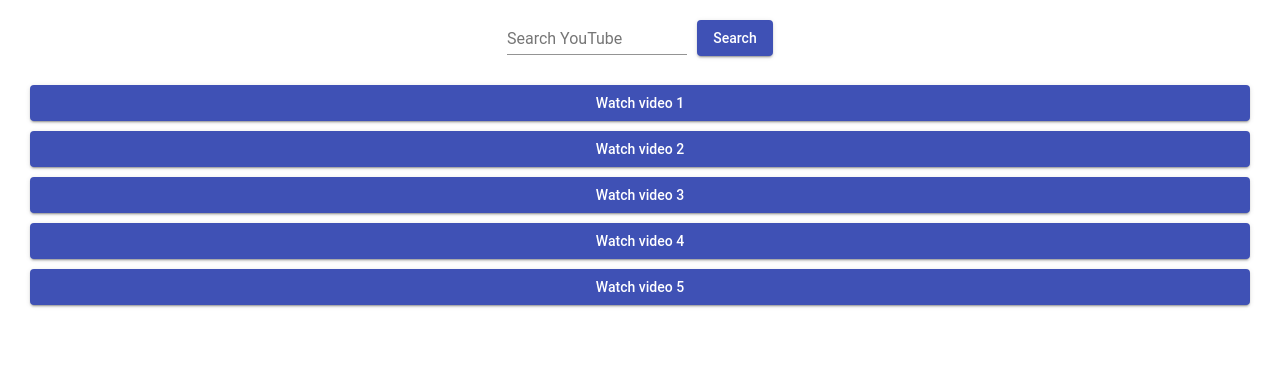
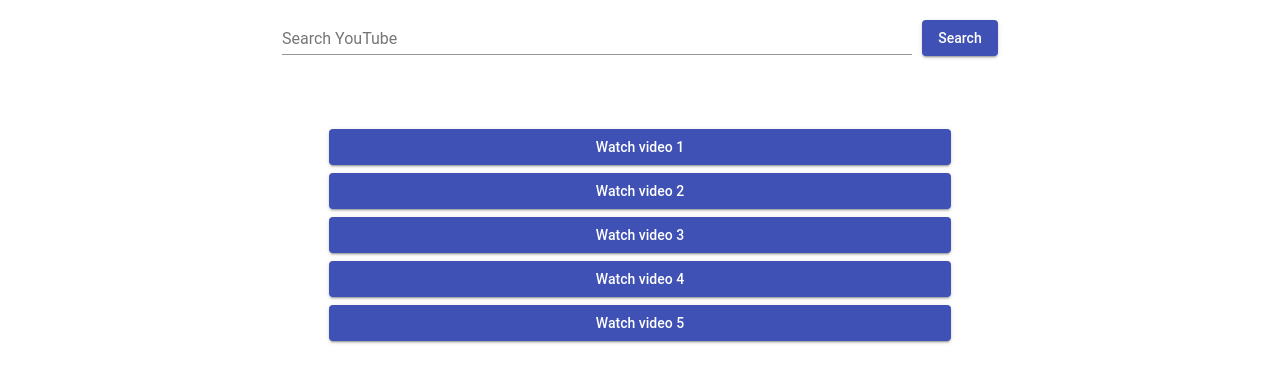
Before and after one commit to heatherwenzel/angular-youtube-app, an Angular app: page / in a window 1280 px wide. Shown: the top 382 px of the page. Built offline with nearby package versions, Linux system fonts and the light colour scheme; no server answers.

Commit message:
finalized responsive styles

```diff
--- a/src/app/search-api.service.ts
+++ b/src/app/search-api.service.ts
@@ -11,7 +11,7 @@
   constructor(private http: HttpClient) { }
 
   loadYouTube() {
-    return this.http.get(`https://www.googleapis.com/youtube/v3/search?part=snippet&maxResults=5&q=tarzan&type=video&key=${this.apikey}`);
+    return this.http.get(`https://www.googleapis.com/youtube/v3/search?part=snippet&maxResults=5&q=amazon%20studios%20trailer&type=video&key=${this.apikey}`);
   }
 
   getSearchData(usersearch: string) {
--- a/src/app/youtube/youtube.component.css
+++ b/src/app/youtube/youtube.component.css
@@ -13,10 +13,17 @@
   display: flex;
   flex-direction: column;
   padding: 10px;
+  width: 80%;
 }
 
 button {
   margin: 0 10px 10px 10px;
+}
+
+.main-content {
+  display: flex;
+  flex-direction: column;
+  align-items: center;
 }
 
 mat-card {
@@ -25,6 +32,7 @@
   display: flex;
   flex-direction: column;
   align-items: center;
+  width: 80%;
 }
 
 mat-card-title {
@@ -35,6 +43,7 @@
   display: flex;
   flex-direction: row;
   align-items: center;
+  margin-bottom: 6px;
 }
 
 .material-icons {
@@ -42,9 +51,52 @@
 }
 
 @media only screen and (min-width: 600px) {
+  .main-content {
+    display: flex;
+    flex-direction: column;
+    align-items: center;
+  }
 
+  mat-card {
+    width: 60%;
+  }
+
+  mat-form-field {
+    width: 50%;
+  }
+
+  .buttons {
+    width: 100%;
+    display: flex;
+    flex-direction: row;
+    justify-content: center;
+    padding: 10px;
+  }
+
+  .video-button {
+    margin: 4px;
+    padding: 0 10px;
+  }
 }
 
 @media only screen and (min-width: 768px) {
+  .main-content {
+    display: flex;
+    flex-direction: row-reverse;
+    justify-content: center;
+    margin-top: 40px;
+  }
 
+  mat-card {
+    width: 50%
+  }
+
+  .buttons {
+    width: 50%;
+    flex-direction: column;
+  }
+
+  .video-button {
+    padding: 0 140px;
+  }
 }
--- a/src/app/youtube/youtube.component.html
+++ b/src/app/youtube/youtube.component.html
@@ -5,55 +5,57 @@
   <button mat-raised-button color="primary" (click)="videoOne(event)">Search</button>
 </form>
 
+<div class="main-content">
 <div class="buttons">
-  <button mat-raised-button color="primary" (click)="videoOne(event)">Watch video 1</button>
-  <button mat-raised-button color="primary" (click)="videoTwo(event)">Watch video 2</button>
-  <button mat-raised-button color="primary" (click)="videoThree(event)">Watch video 3</button>
-  <button mat-raised-button color="primary" (click)="videoFour(event)">Watch video 4</button>
-  <button mat-raised-button color="primary" (click)="videoFive(event)">Watch video 5</button>
+  <button mat-raised-button color="primary" class="video-button" (click)="videoOne(event)">Watch video 1</button>
+  <button mat-raised-button color="primary" class="video-button" (click)="videoTwo(event)">Watch video 2</button>
+  <button mat-raised-button color="primary" class="video-button" (click)="videoThree(event)">Watch video 3</button>
+  <button mat-raised-button color="primary" class="video-button"(click)="videoFour(event)">Watch video 4</button>
+  <button mat-raised-button color="primary" class="video-button" (click)="videoFive(event)">Watch video 5</button>
 </div>
 
 <mat-card *ngIf="showOne">
   <iframe [src]="getVideoOne()" frameborder="0"></iframe>
   <mat-card-title>{{ searchResults.items[0].snippet.title }}</mat-card-title>
   <mat-card-subtitle>{{ searchResults.items[0].snippet.description }}</mat-card-subtitle>
-  <mat-card-content><i class="material-icons">remove_red_eye</i>{{ videoData.items[0].statistics.viewCount }} views</mat-card-content>
-  <mat-card-content><i class="material-icons">thumb_up</i> {{ videoData.items[0].statistics.likeCount }} likes</mat-card-content>
-  <mat-card-content><i class="material-icons">thumb_down</i>{{ videoData.items[0].statistics.dislikeCount }} dislikes</mat-card-content>
+  <mat-card-content><i class="material-icons">remove_red_eye</i>{{ videoData.items[0].statistics.viewCount | number : fractionSize }} views</mat-card-content>
+  <mat-card-content><i class="material-icons">thumb_up</i> {{ videoData.items[0].statistics.likeCount | number : fractionSize }} likes</mat-card-content>
+  <mat-card-content><i class="material-icons">thumb_down</i>{{ videoData.items[0].statistics.dislikeCount | number : fractionSize }} dislikes</mat-card-content>
 </mat-card>
 
 <mat-card *ngIf="showTwo">
   <iframe [src]="getVideoTwo()" frameborder="0"></iframe>
   <mat-card-title>{{ searchResults.items[1].snippet.title }}</mat-card-title>
   <mat-card-subtitle>{{ searchResults.items[1].snippet.description }}</mat-card-subtitle>
-  <mat-card-content><i class="material-icons">remove_red_eye</i>{{ videoData.items[0].statistics.viewCount }} views</mat-card-content>
-  <mat-card-content><i class="material-icons">thumb_up</i> {{ videoData.items[0].statistics.likeCount }} likes</mat-card-content>
-  <mat-card-content><i class="material-icons">thumb_down</i>{{ videoData.items[0].statistics.dislikeCount }} dislikes</mat-card-content>
+  <mat-card-content><i class="material-icons">remove_red_eye</i>{{ videoData.items[0].statistics.viewCount | number : fractionSize }} views</mat-card-content>
+  <mat-card-content><i class="material-icons">thumb_up</i> {{ videoData.items[0].statistics.likeCount | number : fractionSize }} likes</mat-card-content>
+  <mat-card-content><i class="material-icons">thumb_down</i>{{ videoData.items[0].statistics.dislikeCount | number : fractionSize }} dislikes</mat-card-content>
 </mat-card>
 
 <mat-card *ngIf="showThree">
   <iframe [src]="getVideoThree()" frameborder="0"></iframe>
   <mat-card-title>{{ searchResults.items[2].snippet.title }}</mat-card-title>
   <mat-card-subtitle>{{ searchResults.items[2].snippet.description }}</mat-card-subtitle>
-  <mat-card-content><i class="material-icons">remove_red_eye</i>{{ videoData.items[0].statistics.viewCount }} views</mat-card-content>
-  <mat-card-content><i class="material-icons">thumb_up</i> {{ videoData.items[0].statistics.likeCount }} likes</mat-card-content>
-  <mat-card-content><i class="material-icons">thumb_down</i>{{ videoData.items[0].statistics.dislikeCount }} dislikes</mat-card-content>
+  <mat-card-content><i class="material-icons">remove_red_eye</i>{{ videoData.items[0].statistics.viewCount | number : fractionSize }} views</mat-card-content>
+  <mat-card-content><i class="material-icons">thumb_up</i> {{ videoData.items[0].statistics.likeCount | number : fractionSize }} likes</mat-card-content>
+  <mat-card-content><i class="material-icons">thumb_down</i>{{ videoData.items[0].statistics.dislikeCount | number : fractionSize }} dislikes</mat-card-content>
 </mat-card>
 
 <mat-card *ngIf="showFour">
   <iframe [src]="getVideoFour()" frameborder="0"></iframe>
   <mat-card-title>{{ searchResults.items[3].snippet.title }}</mat-card-title>
   <mat-card-subtitle>{{ searchResults.items[3].snippet.description }}</mat-card-subtitle>
-  <mat-card-content><i class="material-icons">remove_red_eye</i>{{ videoData.items[0].statistics.viewCount }} views</mat-card-content>
-  <mat-card-content><i class="material-icons">thumb_up</i> {{ videoData.items[0].statistics.likeCount }} likes</mat-card-content>
-  <mat-card-content><i class="material-icons">thumb_down</i>{{ videoData.items[0].statistics.dislikeCount }} dislikes</mat-card-content>
+  <mat-card-content><i class="material-icons">remove_red_eye</i>{{ videoData.items[0].statistics.viewCount | number : fractionSize }} views</mat-card-content>
+  <mat-card-content><i class="material-icons">thumb_up</i> {{ videoData.items[0].statistics.likeCount | number : fractionSize }} likes</mat-card-content>
+  <mat-card-content><i class="material-icons">thumb_down</i>{{ videoData.items[0].statistics.dislikeCount | number : fractionSize }} dislikes</mat-card-content>
 </mat-card>
 
 <mat-card *ngIf="showFive">
   <iframe [src]="getVideoFive()" frameborder="0"></iframe>
   <mat-card-title>{{ searchResults.items[4].snippet.title }}</mat-card-title>
   <mat-card-subtitle>{{ searchResults.items[4].snippet.description }}</mat-card-subtitle>
-  <mat-card-content><i class="material-icons">remove_red_eye</i>{{ videoData.items[0].statistics.viewCount }} views</mat-card-content>
-  <mat-card-content><i class="material-icons">thumb_up</i> {{ videoData.items[0].statistics.likeCount }} likes</mat-card-content>
-  <mat-card-content><i class="material-icons">thumb_down</i>{{ videoData.items[0].statistics.dislikeCount }} dislikes</mat-card-content>
+  <mat-card-content><i class="material-icons">remove_red_eye</i>{{ videoData.items[0].statistics.viewCount | number : fractionSize }} views</mat-card-content>
+  <mat-card-content><i class="material-icons">thumb_up</i> {{ videoData.items[0].statistics.likeCount | number : fractionSize }} likes</mat-card-content>
+  <mat-card-content><i class="material-icons">thumb_down</i>{{ videoData.items[0].statistics.dislikeCount | number : fractionSize }} dislikes</mat-card-content>
 </mat-card>
+</div>
```
